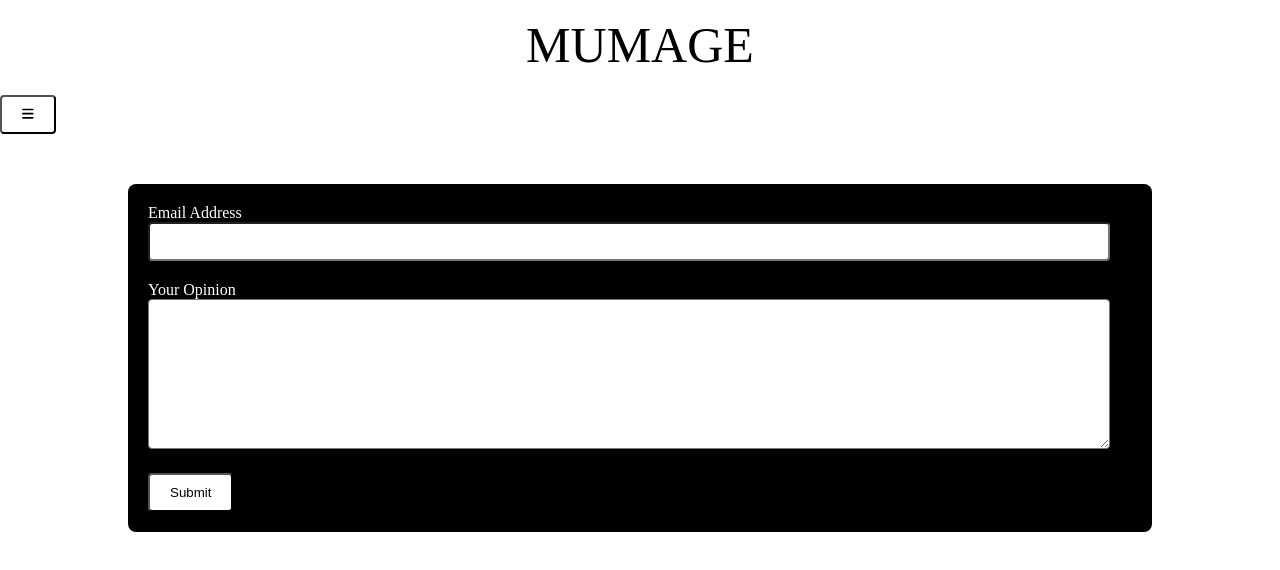
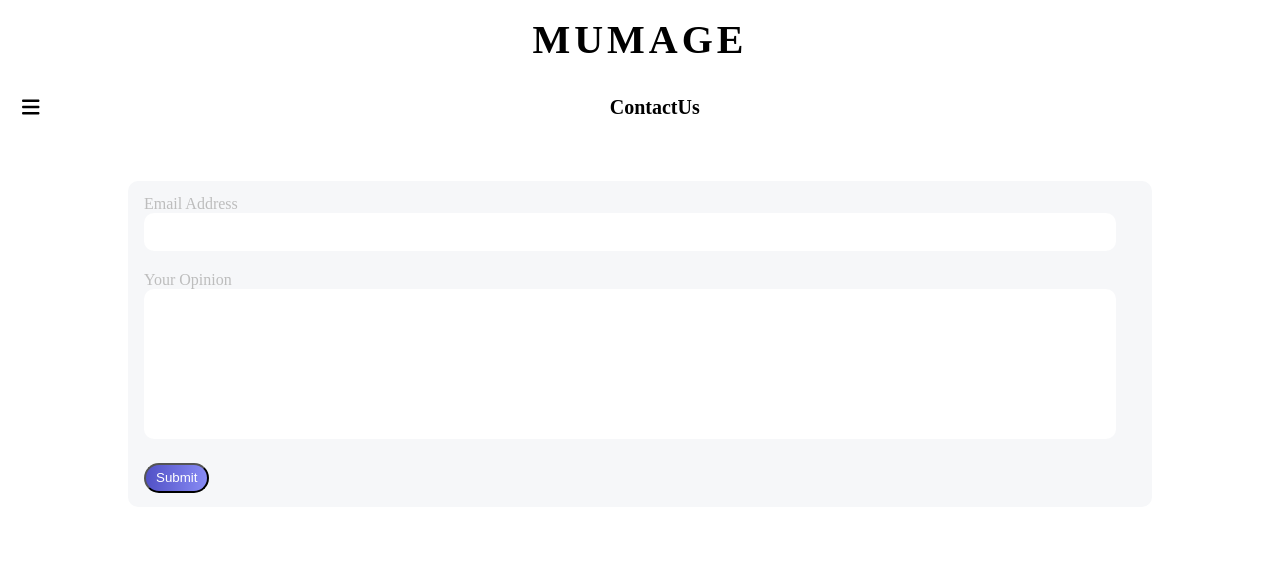
Before and after one commit to MrMirror21/mumage-frontend, a React (Create React App) app: page /Contactus in a window 1280 px wide. Shown: the top 570 px of the page. Built offline with nearby package versions, Linux system fonts and the light colour scheme; no server answers.

Commit message:
style: ContactUs 디자인 적용

```diff
--- a/src/components/Dropdown.js
+++ b/src/components/Dropdown.js
@@ -6,11 +6,12 @@ import { faBars } from '@fortawesome/free-solid-svg-icons';
 
 const Dropdown = () => {
     return (
-        <div className="dropdown">
-            <button><FontAwesomeIcon icon={faBars}/></button>
+        <div className="menu">
+            <button id="menu-icon"><FontAwesomeIcon icon={faBars} style={{ backgroundColor: 'white', fontSize: '20px' }}/></button>
+            <div id="contact-us">ContactUs</div>
             <div className="dropdownMenu">
-                <Link to='/Explore'>Explore</Link>
-                <Link to='/ContactUs'>ContactUs</Link>
+                <Link className="menu-a" to='/Explore'>Explore</Link>
+                <Link className="menu-a" to='/ContactUs'>ContactUs</Link>
             </div>
         </div>
     );
--- a/src/components/Icon.js
+++ b/src/components/Icon.js
@@ -13,7 +13,10 @@ export default Icon
 
 const IconDiv = styled.div`
   text-align : center;
-  font-size : 50px;
   padding-bottom : 5px;
   margin:16px;
+  text-align: center;
+  font-size: 40px;
+  font-weight: 700;
+  letter-spacing: 4px;
 `;
--- a/src/components/MailSending.js
+++ b/src/components/MailSending.js
@@ -41,7 +41,7 @@ const MailSending = () => {
     }
 
     return (
-        <form onSubmit={handleSubmit}>
+        <form id="contactForm" onSubmit={handleSubmit}>
         <label htmlFor="email" className="name-label">
           Email Address
         </label>
@@ -62,6 +62,7 @@ const MailSending = () => {
         </label>
         <textarea
           id="message"
+          type="message"
           name="message"
           value={message}
           onChange={handleMessageChange}
--- a/src/components/Section.js
+++ b/src/components/Section.js
@@ -146,7 +146,6 @@ const Section = () => {
           ))}
         <Button onClick={handleUpPage} disabled={currentPage === totalPage}>&gt;</Button>
       </Pagination>
-      <Button><Link to='/ContactUs' style={{ color: 'white', textDecoration: 'none' }}>개발자에게 문의하기</Link></Button>
     </div>
   )
 }
--- a/src/styles/Dropdown.css
+++ b/src/styles/Dropdown.css
@@ -1,18 +1,57 @@
 .dropdownMenu {
     display: none;
     position: absolute;
-    background-color: #ffffff;
     min-width: 190px;
     z-index: 1;
+    left: 16px;
+    top: 100%;
+    gap: 16px;
 }
 
 .dropdownMenu a {
-    color: black;
+    color: white;
     padding: 12px 16px;
     text-decoration: none;
     display: block;
 }
 
-.dropdown:hover .dropdownMenu {
+.menu:hover .dropdownMenu{
     display: block;
 }
+
+#menu-icon {
+    background-color: rgb(255, 255, 255);
+    border : none;
+}
+
+.menu {
+    display: flex;
+    align-items: center;
+    justify-content: space-between;
+    padding: 12px 16px;
+    position: relative;
+}
+
+.menu-a {
+    opacity: 0.6;
+    text-align: center;
+    font-weight: 700;
+    background: var(--Primary, linear-gradient(271deg, #888BF4 0%, #5151C6 100%));
+    padding: 10px;
+    margin-bottom: 5px;
+    border-radius: 10px;
+}
+
+.menu-a:hover {
+    opacity: 1;
+}
+
+
+#contact-us {
+    flex-grow: 1;
+    text-align: center;
+    color: #000;
+    text-align: center;
+    font-size: 20px;
+    font-weight: 700;
+}
--- a/src/styles/MailSending.css
+++ b/src/styles/MailSending.css
@@ -1,35 +1,37 @@
 .name-label {
-    color: white;
+  font-size: 16px;
+  color: var(--text-placeholder, #BDBDBD);
+
+}
+
+  #contactForm {
+    max-width: 80%;
+    margin: 50px auto;
+    padding: 14px 14px 14px 16px;
+    border-radius: 10px;
+    background: var(--background-grey-background, #F6F7F9);
   }
 
-form {
-    max-width: 80%;
-    margin: 50px auto;
-    padding: 20px;
-    background: #000000;
-    border-radius: 8px;
-  }
-
-label {
-  font-size: 16px;
-  color: #000000;
-}
-
-input[type="email"], textarea {
+input[type="email"], textarea[type="message"] {
     width: calc(100% - 22px);
     padding: 10px;
     margin-bottom: 20px;
-    border-radius: 4px;
+    border-radius: 10px;
+    border : none;
+    outline-color: #F6F7F9;
+    font-size: 16px;
+    color: var(--text-placeholder, #000000);
   }
 
-textarea {
+textarea[type="message"] {
   min-height: 150px;
+  resize: none;
 }
 
-button {
-  padding: 10px 20px;
-  border-radius: 4px;
-  background-color: #ffffff;
-  color: black;
+button[type="submit"] {
+  padding: 5px 10px 6px 10px;
+  color: white;
   cursor: pointer;
+  border-radius: 30px;
+  background: var(--Primary, linear-gradient(271deg, #888BF4 0%, #5151C6 100%));
 }
```
